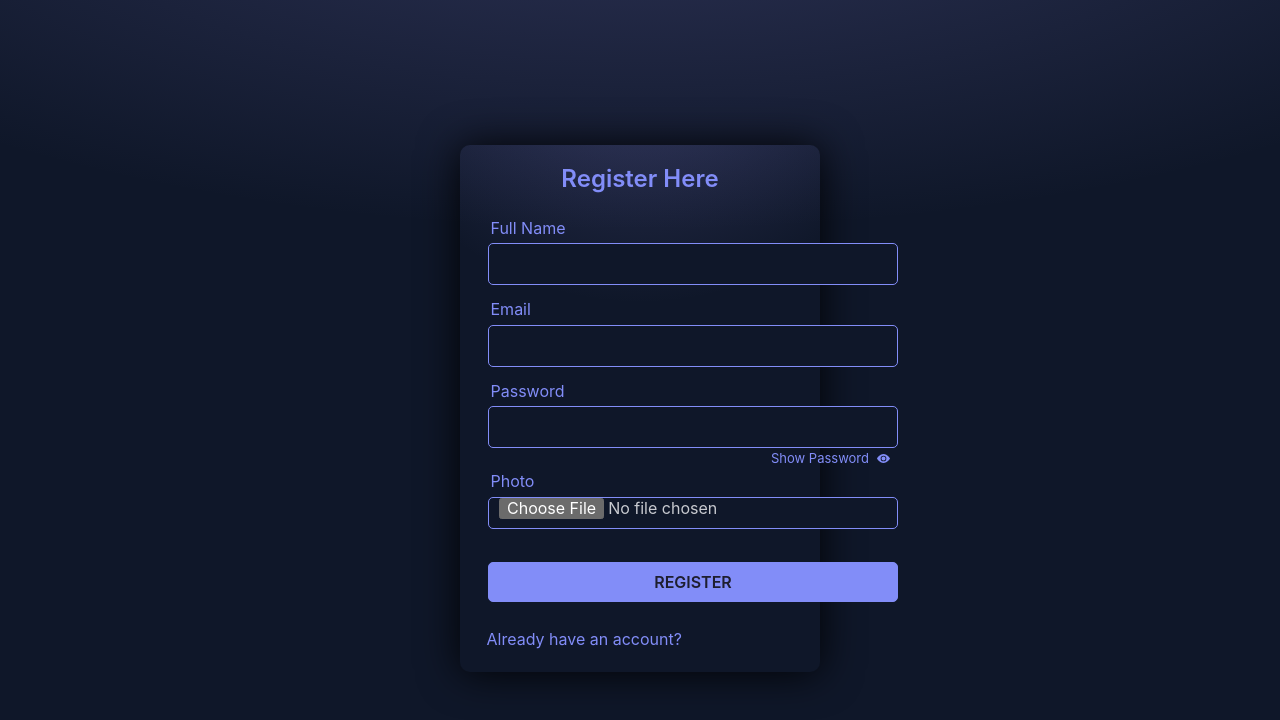
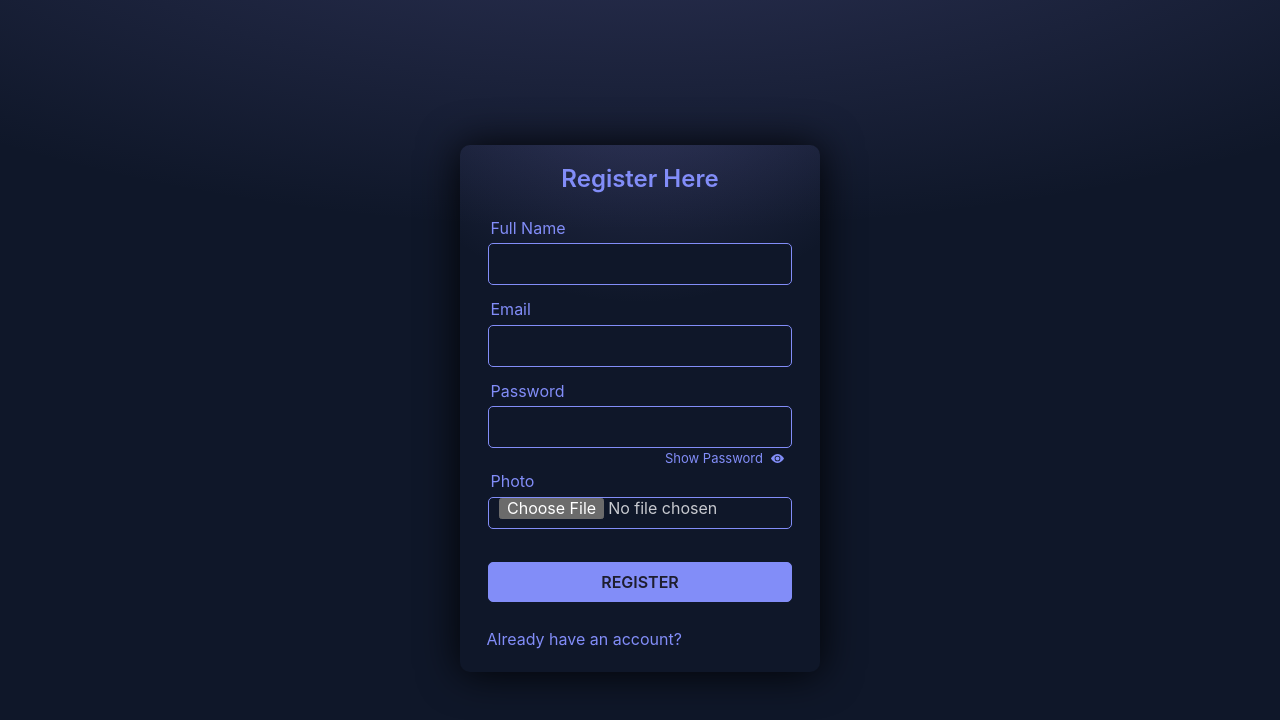
Before and after one commit to hasanshahriar32/neuronex_client, a React (Vite) app: page /register in a window 1280 px wide. Shown: the top 720 px of the page. Built offline with nearby package versions, Linux system fonts and the light colour scheme; no server answers.

Commit message:
remove some css

```diff
--- a/src/index.css
+++ b/src/index.css
@@ -69,13 +69,6 @@
     );
   }
 }
-form {
-  width: 30vw;
-  min-width: 450px;
-  align-self: center;
-  border-radius: 7px;
-  padding: 40px;
-}
 
 /* @import "react-toastify/dist/ReactToastify.css";
  */
```
